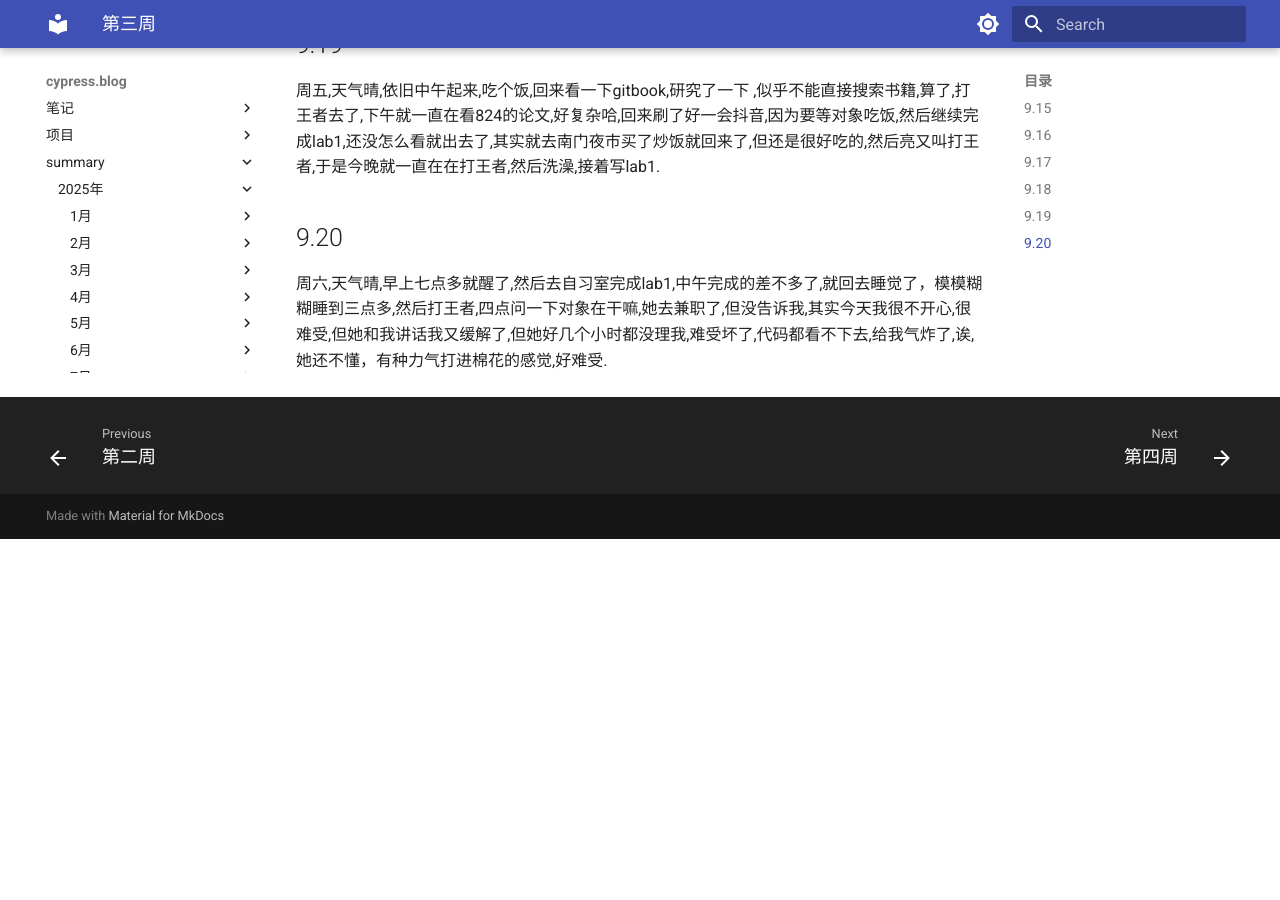
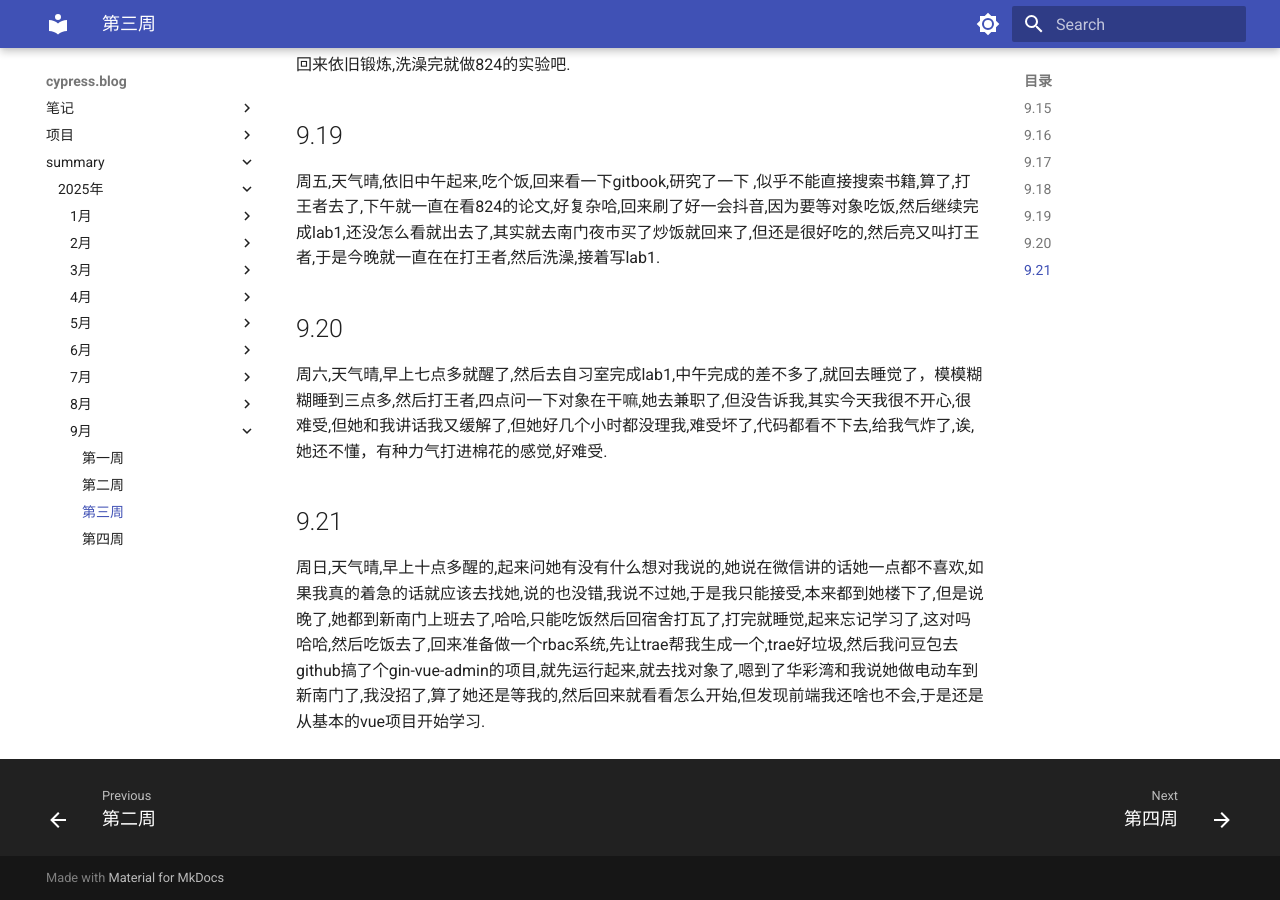
Before and after one commit to cyprer/blog0, an MkDocs documentation site: the page built from docs/summary/25year/9month/3week.md, in a window 1280 px wide and 900 px high, scrolled down 901 px. Built offline with MkDocs 1.6.1 and Material for MkDocs 9.7.7, drawn with Linux system fonts in a browser that asks for light colours; before the commit the page ends 1440 px from its top, so only the background shows below that; some of the changed text lies outside the part shown.

Commit message:
docs: 更新25年9月第三周周结内容
添加9月21日的活动记录，包括学习vue和与对象的互动情况

```diff
--- a/docs/summary/25year/9month/3week.md
+++ b/docs/summary/25year/9month/3week.md
@@ -1,5 +1,5 @@
 # 第三周周结
-
+  这周完成了824的lab1,算是完成了,不管了,说难也不难,但要让我自己设计就还是很难,然后开始学习vue,嗯不错不错.
 ## 9.15
   周一,天气晴,白天就一直在看八股,各种各样的八股,然后晚上在看go的语法,回去锻炼然后用go写力扣.
 ## 9.16
@@ -12,3 +12,5 @@
   周五,天气晴,依旧中午起来,吃个饭,回来看一下gitbook,研究了一下 ,似乎不能直接搜索书籍,算了,打王者去了,下午就一直在看824的论文,好复杂哈,回来刷了好一会抖音,因为要等对象吃饭,然后继续完成lab1,还没怎么看就出去了,其实就去南门夜市买了炒饭就回来了,但还是很好吃的,然后亮又叫打王者,于是今晚就一直在在打王者,然后洗澡,接着写lab1.
 ## 9.20
   周六,天气晴,早上七点多就醒了,然后去自习室完成lab1,中午完成的差不多了,就回去睡觉了，模模糊糊睡到三点多,然后打王者,四点问一下对象在干嘛,她去兼职了,但没告诉我,其实今天我很不开心,很难受,但她和我讲话我又缓解了,但她好几个小时都没理我,难受坏了,代码都看不下去,给我气炸了,诶,她还不懂，有种力气打进棉花的感觉,好难受.
+## 9.21
+  周日,天气晴,早上十点多醒的,起来问她有没有什么想对我说的,她说在微信讲的话她一点都不喜欢,如果我真的着急的话就应该去找她,说的也没错,我说不过她,于是我只能接受,本来都到她楼下了,但是说晚了,她都到新南门上班去了,哈哈,只能吃饭然后回宿舍打瓦了,打完就睡觉,起来忘记学习了,这对吗哈哈,然后吃饭去了,回来准备做一个rbac系统,先让trae帮我生成一个,trae好垃圾,然后我问豆包去github搞了个gin-vue-admin的项目,就先运行起来,就去找对象了,嗯到了华彩湾和我说她做电动车到新南门了,我没招了,算了她还是等我的,然后回来就看看怎么开始,但发现前端我还啥也不会,于是还是从基本的vue项目开始学习.
```
